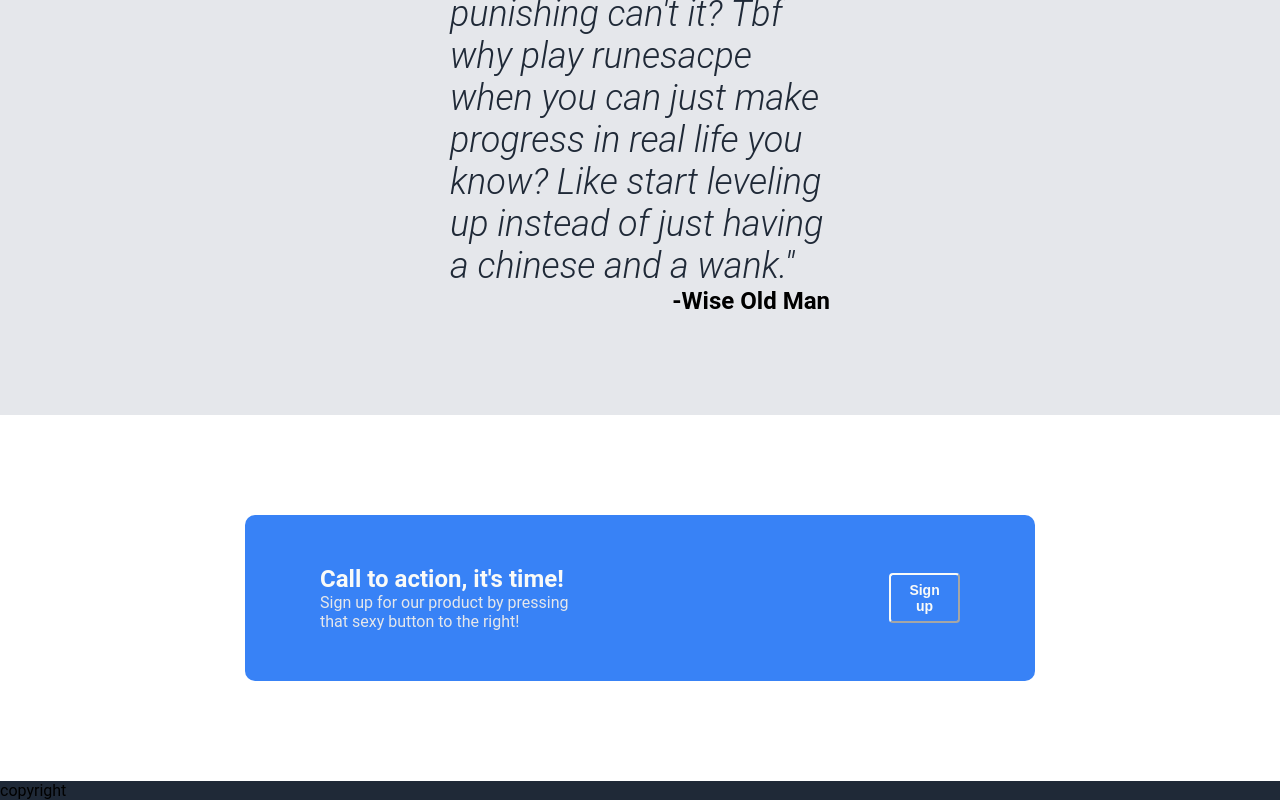
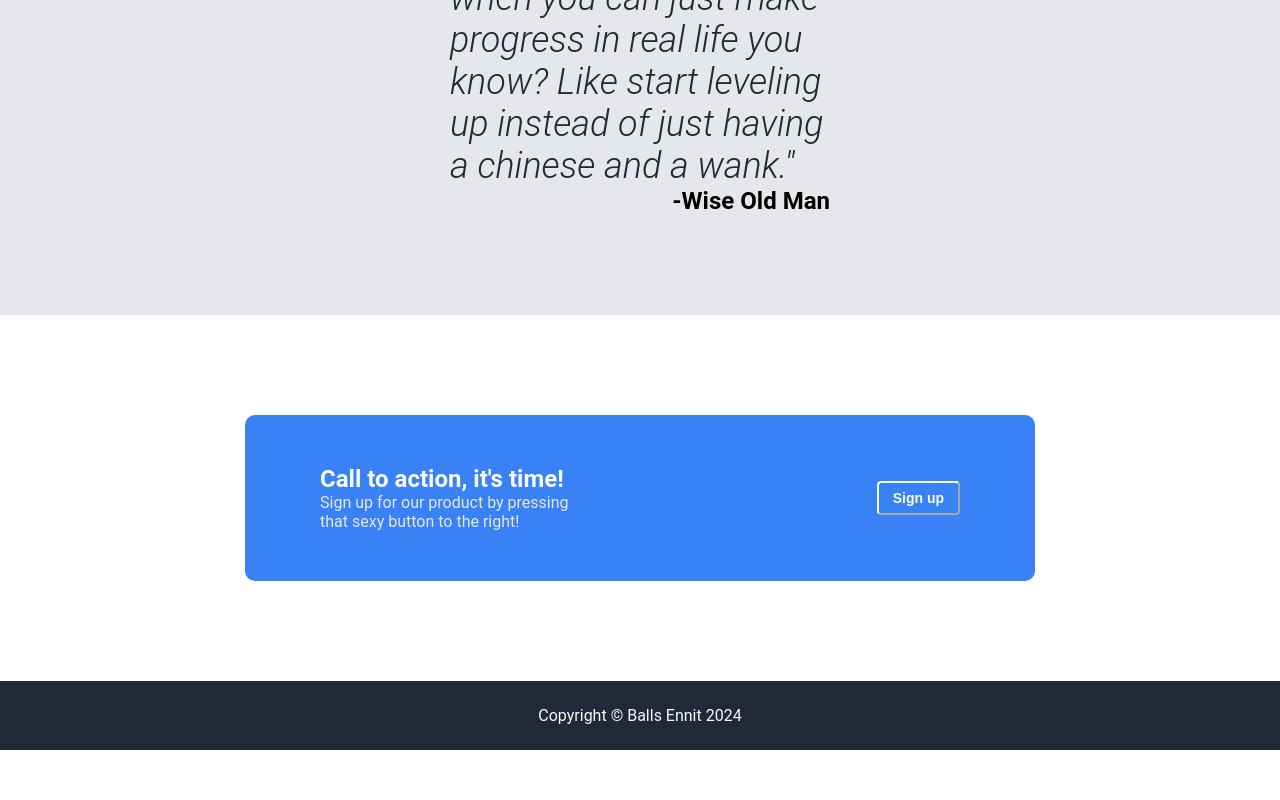
Before and after one commit to CamAshcroft/Landing_page_TOP, a plain HTML site: page index.html in a window 1280 px wide. Shown: the part 1504-2304 px from the top of the page. After the commit the page ends 2254 px from the top, so only its background shows below. Drawn offline with Linux system fonts and the light colour scheme.

Commit message:
Completed - finished footer and slight changes to formatting.

```diff
--- a/index.html
+++ b/index.html
@@ -60,7 +60,7 @@
         </div>
     </div>
     <div class ="footer">
-        <div>copyright</div>
+        <div>Copyright © Balls Ennit 2024</div>
     </div>
 </body>
 </html>
--- a/style.css
+++ b/style.css
@@ -43,7 +43,7 @@
     background-color: #1F2937;
     padding-left: 350px;
     padding-right: 350px;
-    padding-bottom: 150px;
+    padding-bottom: 100px;
     display:flex;
     justify-content: space-between;
 }
@@ -84,7 +84,7 @@
     flex-direction: column;
     align-items: center;
     padding-top: 50px;
-    padding-bottom: 150px;
+    padding-bottom: 100px;
 }
 
 .top-header {
@@ -184,9 +184,15 @@
     font-weight: 700;
     color: #F9FAF8;
     font-size: 14px;
-    width: 100px;
+    width: 125px;
 }
 
 .footer {
+    display: flex;
     background-color: #1F2937;
+    align-items: center;
+    justify-content: center;
+    padding-top: 25px;
+    padding-bottom: 25px;
+    color: #F9FAF8;
 }
```
